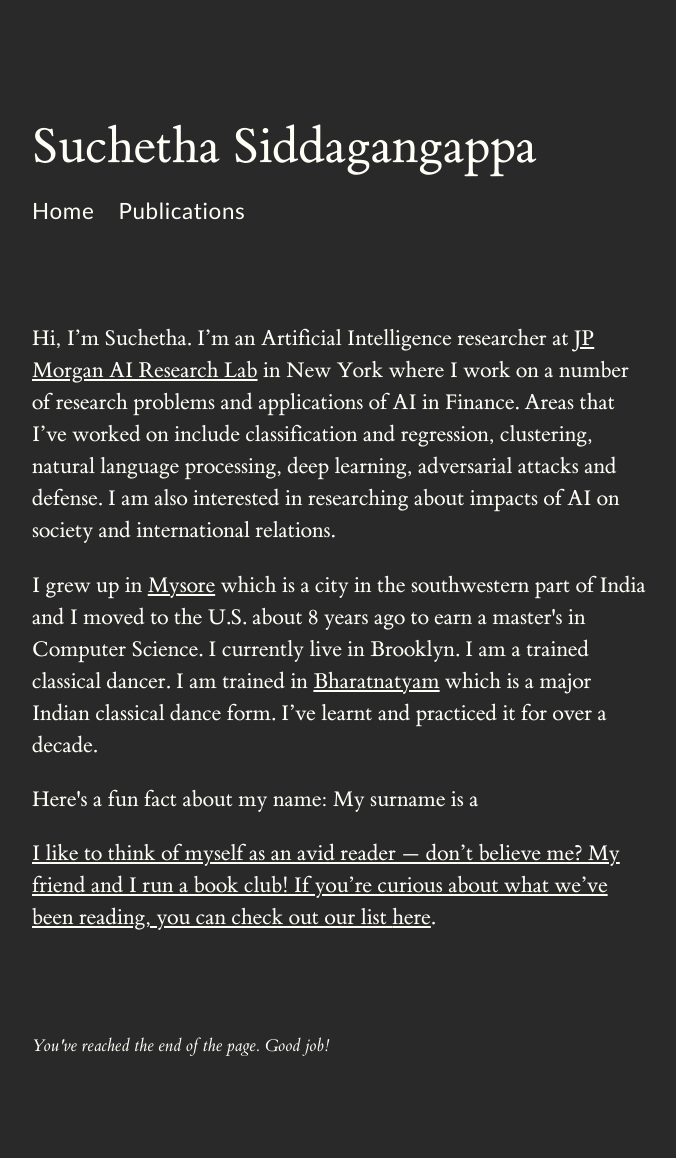
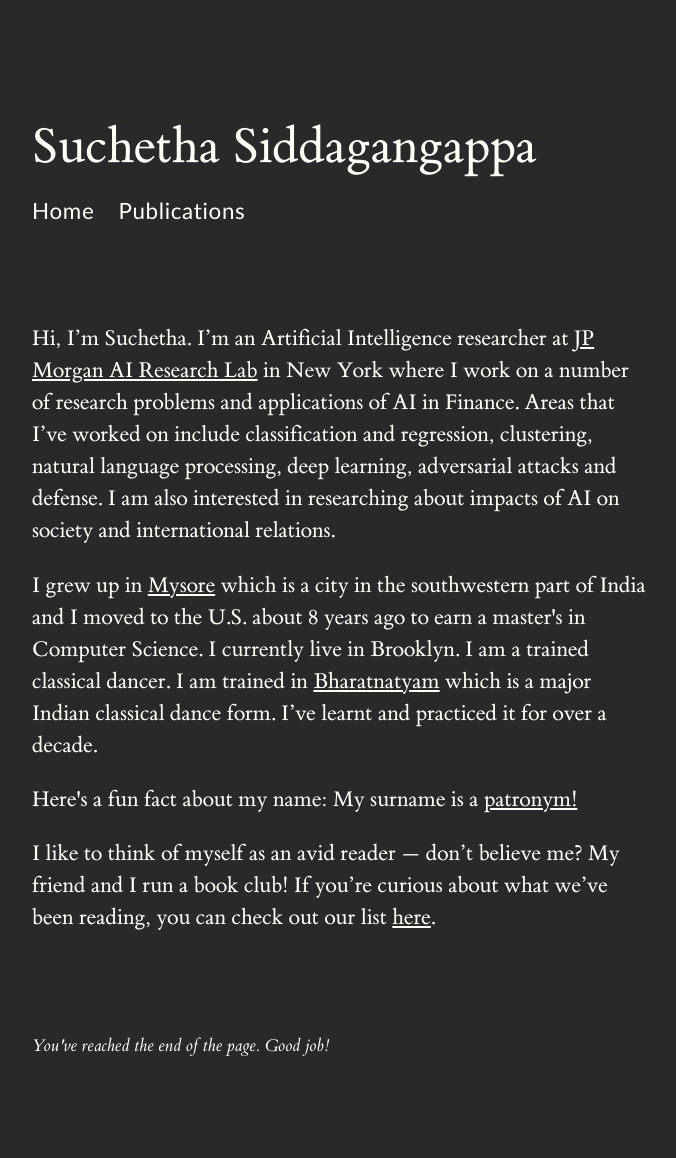
Before and after one commit to suchethas/suchethas.github.io, a Jekyll site: the page built from index.html, in a window 1280 px wide. Shown: the whole page, without its empty margins (128-804 px from the left). Built offline with Jekyll 4.4.1, drawn with Linux system fonts in a browser that asks for light colours.

Commit message:
Update index.html

```diff
--- a/index.html
+++ b/index.html
@@ -7,6 +7,6 @@ title:
 
 <p>I grew up in <a href="https://en.wikipedia.org/wiki/Mysore">Mysore</a> which is a city in the southwestern part of India and I moved to the U.S. about 8 years ago to earn a master's in Computer Science.  I currently live in Brooklyn.  I am a trained classical dancer.  I am trained in <a href="https://en.wikipedia.org/wiki/Bharatanatyam">Bharatnatyam</a> which is a major Indian classical dance form.  I’ve learnt and practiced it for over a decade. </p>
 
-<p> Here's a fun fact about my name: My surname is a <a href="https://en.wikipedia.org/wiki/Patronymic"patronym!</a> </p>
+<p> Here's a fun fact about my name: My surname is a <a href="https://en.wikipedia.org/wiki/Patronymic">patronym!</a> </p>
 
 <p> I like to think of myself as an avid reader — don’t believe me? My friend and I run a book club! If you’re curious about what we’ve been reading, you can check out our list <a href="https://jsbookclub.my.canva.site/">here</a>. </p>
```
